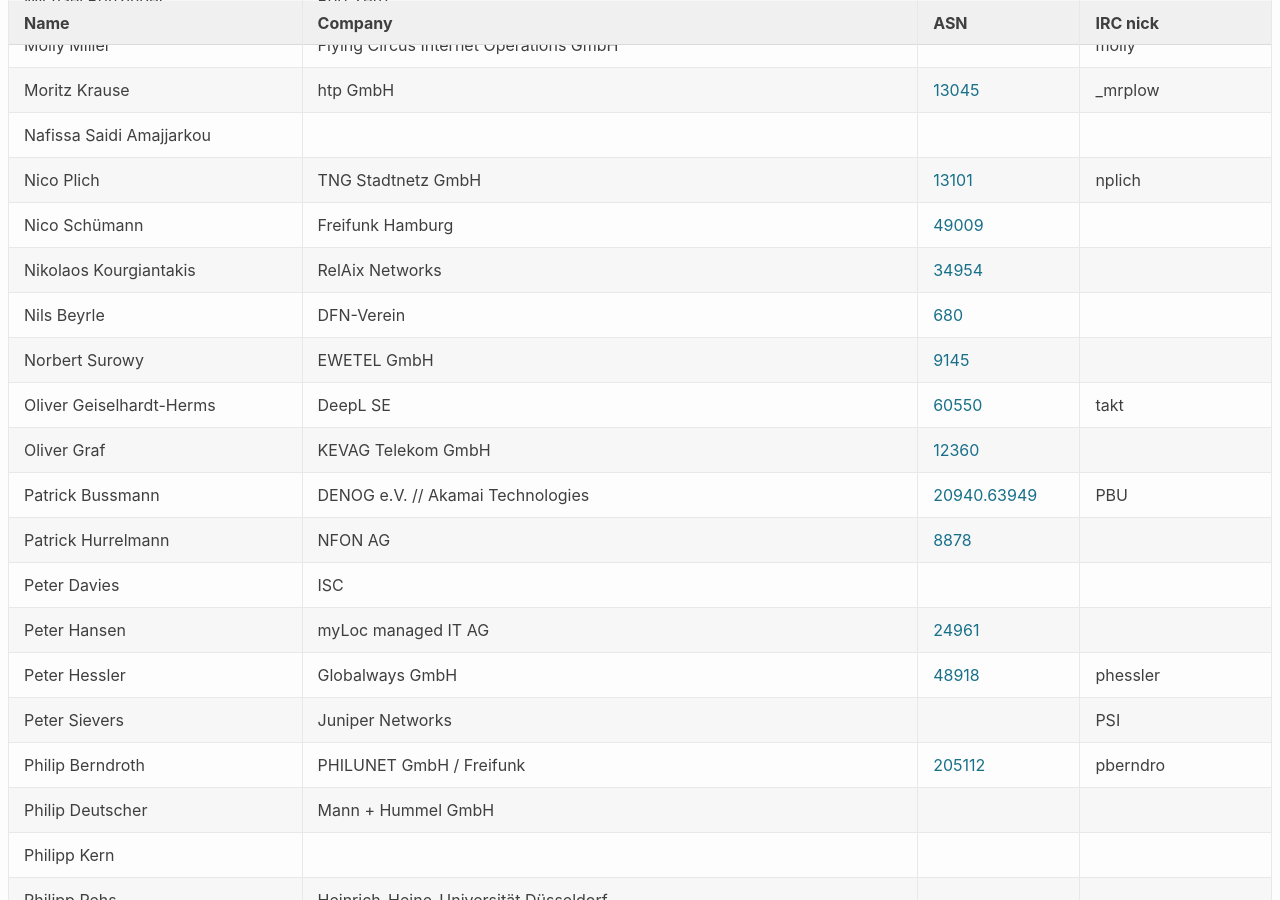
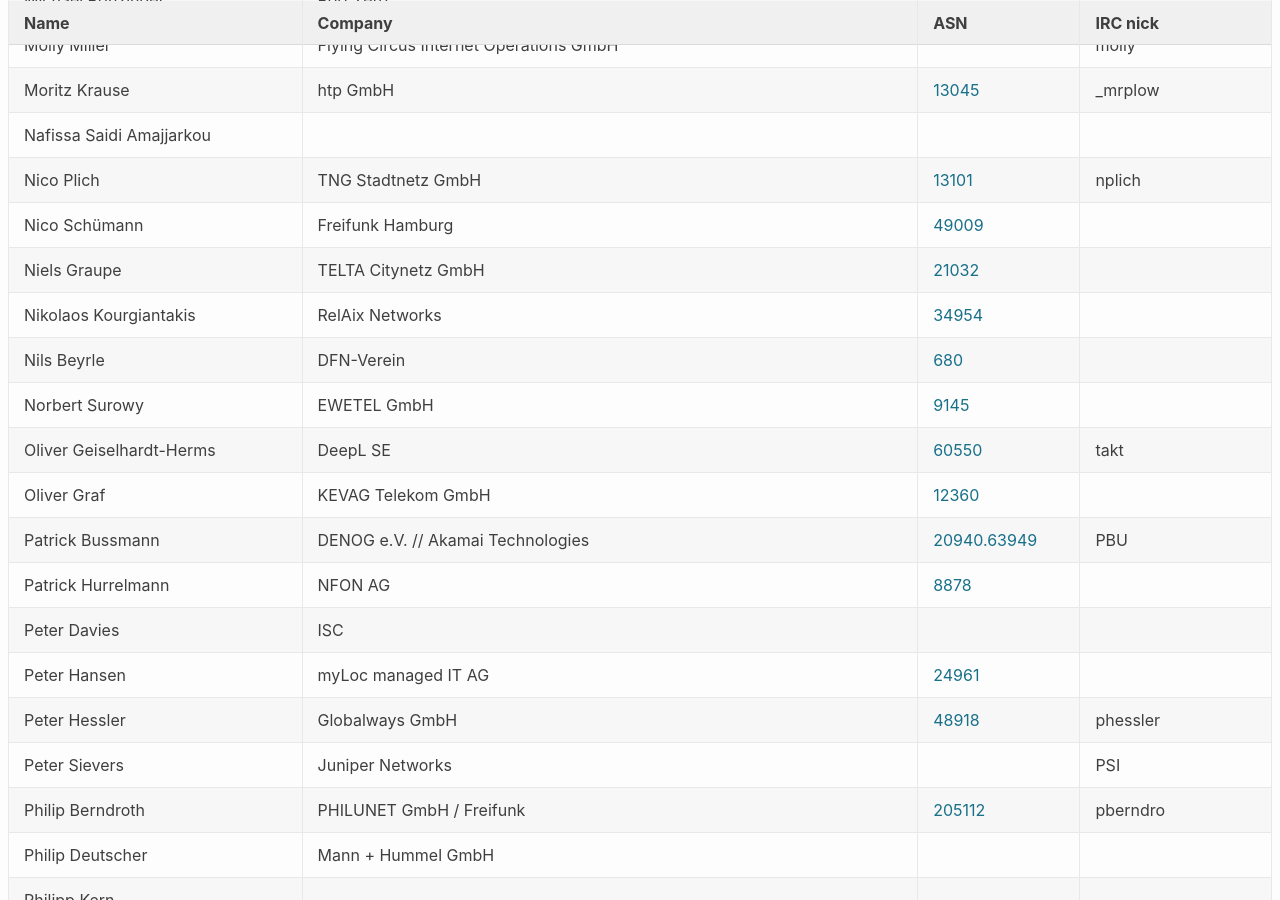
Before and after one commit to denog/pretix-attendeelist, a Jekyll site: the page built from denog15/index.md, in a window 1280 px wide and 900 px high, scrolled down 6724 px. Built offline with Jekyll 4.4.1, drawn with Linux system fonts in a browser that asks for light colours.

Commit message:
Latest data: Sun Sep 24 06:48:11 UTC 2023

```diff
--- a/_data/attendees_denog15_onsite.json
+++ b/_data/attendees_denog15_onsite.json
@@ -906,6 +906,12 @@
     "asn": "49009"
   },
   {
+    "name": "Niels Graupe",
+    "company": "TELTA Citynetz GmbH",
+    "irc": null,
+    "asn": "21032"
+  },
+  {
     "name": "Nikolaos Kourgiantakis",
     "company": "RelAix Networks",
     "irc": null,
```
